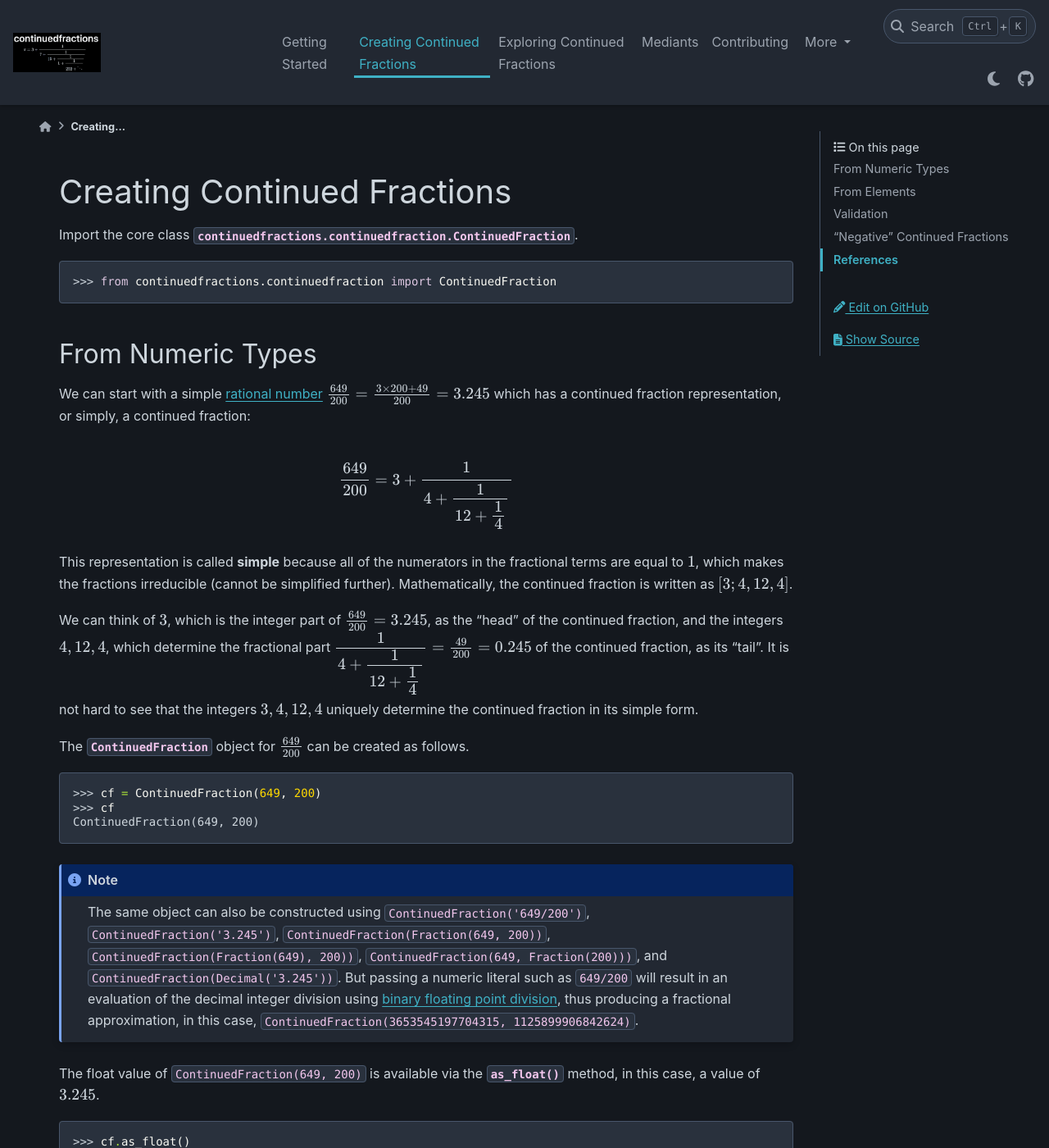
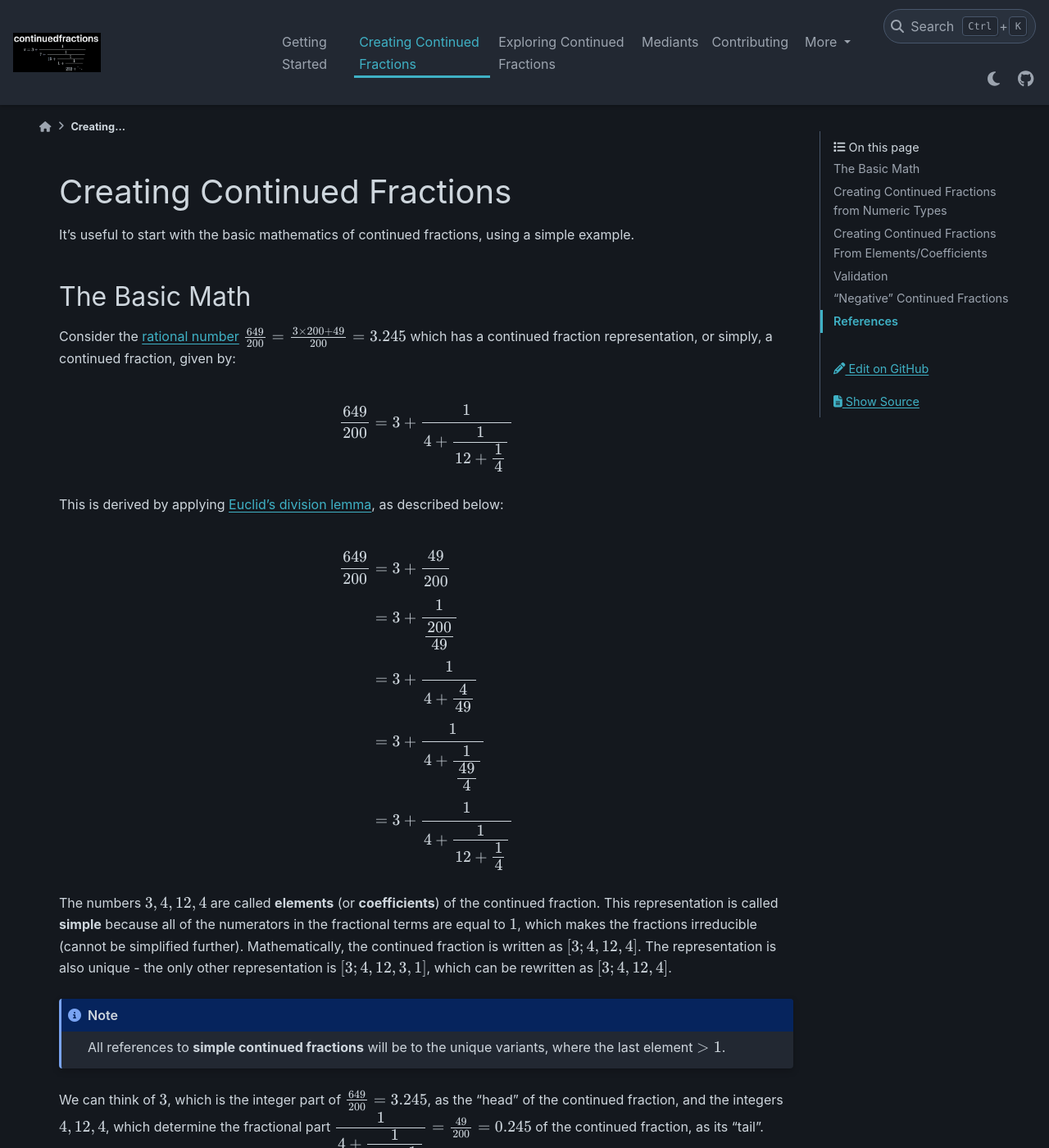
Before and after one commit to sr-murthy/continuedfractions, a Sphinx documentation site: the page built from docs/sources/creating-continued-fractions.rst, in a window 1280 px wide and 1400 px high. Shown: the whole window at 82% size. Built offline with Sphinx 7.4.7 and the PyData theme 0.15.4, drawn with Linux system fonts in a browser that asks for light colours; nearby versions of some CDN libraries; the version number could not be read and is left out; some of the changed text lies outside the part shown.

Commit message:
docs: some more tweaks and improvements

```diff
--- a/docs/sources/creating-continued-fractions.rst
+++ b/docs/sources/creating-continued-fractions.rst
@@ -1,28 +1,50 @@
 ============================
 Creating Continued Fractions
 ============================
+
+It's useful to start with the basic mathematics of continued fractions, using a simple example.
+
+.. _creating-continued-fractions.basic-math:
+
+The Basic Math
+==============
+
+Consider the `rational number <https://en.wikipedia.org/wiki/Rational_number>`_ :math:`\frac{649}{200} = \frac{3 \times 200 + 49}{200} = 3.245` which has a continued fraction representation, or simply, a continued fraction, given by:
+
+.. math::
+
+   \frac{649}{200} = 3 + \cfrac{1}{4 + \cfrac{1}{12 + \cfrac{1}{4}}}
+
+This is derived by applying `Euclid's division lemma <https://en.wikipedia.org/wiki/Euclidean_division#Division_theorem>`_, as described below:
+
+.. math::
+
+   \begin{align}
+   \frac{649}{200} &= 3 + \cfrac{49}{200} \\
+                   &= 3 + \cfrac{1}{\cfrac{200}{49}} \\
+                   &= 3 + \cfrac{1}{4 + \cfrac{4}{49}} \\
+                   &= 3 + \cfrac{1}{4 + \cfrac{1}{\cfrac{49}{4}}} \\
+                   &= 3 + \cfrac{1}{4 + \cfrac{1}{12 + \cfrac{1}{4}}}
+   \end{align}
+
+The numbers :math:`3, 4, 12, 4` are called **elements** (or **coefficients**) of the continued fraction. This representation is called **simple** because all of the numerators in the fractional terms are equal to :math:`1`, which makes the fractions irreducible (cannot be simplified further). Mathematically, the continued fraction is written as :math:`[3; 4, 12, 4]`. The representation is also unique - the only other representation is :math:`[3; 4, 12, 3, 1]`, which can be rewritten as :math:`[3; 4, 12, 4]`.
+
+.. note::
+
+   All references to **simple continued fractions** will be to the unique variants, where the last element :math:`> 1`.
+
+We can think of :math:`3`, which is the integer part of :math:`\frac{649}{200} = 3.245`, as the "head" of the continued fraction, and the integers :math:`4, 12, 4`, which determine the fractional part :math:`\cfrac{1}{4 + \cfrac{1}{12 + \cfrac{1}{4}}} = \frac{49}{200} = 0.245` of the continued fraction, as its "tail".
+
+.. _creating-continued-fractions.from-numeric-types:
+
+Creating Continued Fractions from Numeric Types
+===============================================
 
 Import the core class :py:class:`continuedfractions.continuedfraction.ContinuedFraction`.
 
 .. code:: python
 
    >>> from continuedfractions.continuedfraction import ContinuedFraction
-
-.. _creating-continued-fractions.from-numeric-types:
-
-From Numeric Types
-==================
-
-We can start with a simple `rational number <https://en.wikipedia.org/wiki/Rational_number>`_ :math:`\frac{649}{200} = \frac{3 \times 200 + 49}{200} = 3.245` which
-has a continued fraction representation, or simply, a continued fraction:
-
-.. math::
-
-   \frac{649}{200} = 3 + \cfrac{1}{4 + \cfrac{1}{12 + \cfrac{1}{4}}}
-
-This representation is called **simple** because all of the numerators in the fractional terms are equal to :math:`1`, which makes the fractions irreducible (cannot be simplified further). Mathematically, the continued fraction is written as :math:`[3; 4, 12, 4]`.
-
-We can think of :math:`3`, which is the integer part of :math:`\frac{649}{200} = 3.245`, as the "head" of the continued fraction, and the integers :math:`4, 12, 4`, which determine the fractional part :math:`\cfrac{1}{4 + \cfrac{1}{12 + \cfrac{1}{4}}} = \frac{49}{200} = 0.245` of the continued fraction, as its "tail". It is not hard to see that the integers :math:`3, 4, 12, 4` uniquely determine the continued fraction in its simple form.
 
 The :py:class:`~continuedfractions.continuedfraction.ContinuedFraction` object for :math:`\frac{649}{200}` can be created as follows.
 
@@ -79,8 +101,8 @@ However, in the :ref:`next section <creating-continued-fractions.from-elements>`
 
 .. _creating-continued-fractions.from-elements:
 
-From Elements
-=============
+Creating Continued Fractions From Elements/Coefficients
+=======================================================
 
 Continued fractions can also be constructed from sequences of elements, using the :py:meth:`~continuedfractions.continuedfraction.ContinuedFraction.from_elements` class method.
 
@@ -265,7 +287,7 @@ A number of examples are given below of validation passes and fails.
 “Negative” Continued Fractions
 ==============================
 
-Continued fractions representations for negative numbers are valid, provided we use `Euclidean integer division <https://en.wikipedia.org/wiki/Continued_fraction#Calculating_continued_fraction_representations>`_ to calculate the elements of the representation, by starting with the integer part of the number, and then calculating the remaining elements for the fractional part with the successive quotients and remainders obtained in each division step. For example, :math:`\frac{-415}{93} = \frac{-5 \times 93 + 50}{93}` has the simple continued fraction :math:`[-5; 1, 1, 6, 7]`:
+Continued fractions representations for negative numbers are valid, provided we use `Euclidean integer division <https://en.wikipedia.org/wiki/Continued_fraction#Calculating_continued_fraction_representations>`_ to calculate the elements of the representation, by starting with the integer part of the number, and then calculating the remaining elements for the fractional part with the successive quotients and remainders obtained in each division step. For example, :math:`\frac{-415}{93} = \frac{-5 \times 93 + 50}{93}` has the (unique) simple continued fraction :math:`[-5; 1, 1, 6, 7]`:
 
 .. math::
 
@@ -277,7 +299,7 @@ Compare this with :math:`[4; 2, 6, 7]`, which is the simple continued fraction o
 
    \frac{415}{93} = 4 + \cfrac{1}{2 + \cfrac{1}{6 + \cfrac{1}{7}}}
 
-To understand the difference in the sequence of elements between a "positive" and "negative" continued fraction, more generally, we can start by applying `Euclid's division lemma <https://en.wikipedia.org/wiki/Euclidean_division#Division_theorem>`_ to a positive rational number :math:`\frac{a}{b}`, with :math:`a, b` coprime (no common divisors except :math:`1`), and :math:`[a_0;a_1,\ldots,a_n]` as the simple continued fraction. The lemma implies that there are unique, positive integers :math:`q, v`, with :math:`0 < v < b`, such that :math:`a = qb + v`. Then:
+To understand the difference in the sequence of elements between a "positive" and "negative" continued fraction, more generally, we can start by applying `Euclid's division lemma <https://en.wikipedia.org/wiki/Euclidean_division#Division_theorem>`_ to a positive rational number :math:`\frac{a}{b}`, with :math:`a, b` coprime (no common divisors except :math:`1`), and :math:`[a_0;a_1,\ldots,a_n]` as the simple continued fraction (:math:`a_n > 1`). The lemma implies that there are unique, positive integers :math:`q, v`, with :math:`0 < v < b`, such that :math:`a = qb + v`. Then:
 
 .. math::
 
@@ -292,7 +314,7 @@ where :math:`R_1 = [a_1; a_2, \ldots, a_n] = \frac{b}{v}` is an :math:`(n - 1)`-
 
 .. note::
 
-   If :math:`a < b` then :math:`a_0 = q = 0` and :math:`v = a` and :math:`\frac{a}{b}` has the simple continued fraction :math:`[0; a_0, a_1, \ldots, a_n]`, where :math:`[a_0, a_1, \ldots, a_n]` is the simple continued fraction of :math:`\frac{b}{a} > 1`.
+   For integers :math:`0 < a < b`, if :math:`\frac{b}{a} > 1` has a simple continued fraction :math:`[a_0; a_1, \ldots, a_n]`, then :math:`0 < \frac{a}{b} < 1` has an "inverted" simple continued fraction :math:`[0; a_0, a_1, \ldots, a_n]`. Both are unique if :math:`a_n > 1`.
 
 We can write :math:`-a = -(qb + v)` as:
 
@@ -319,9 +341,9 @@ where :math:`R_1 - 1 = [a_1 - 1;a_2,\ldots, a_n]` and :math:`\frac{1}{R_1 - 1} =
 
    If the last element :math:`a_n = 1` then :math:`[a_0; a_1, \ldots, a_n] = [a_0;a_1,\ldots,a_{n - 1} + 1]` is of order :math:`(n - 1)`. So in the representation :math:`[-(q + 1); 1, a_1 - 1, a_2, a_3,\ldots, a_n]` above for :math:`-\frac{a}{b}`, if :math:`a_1 = 2` then :math:`a_1 - 1 = 1` and the segment :math:`[-(q + 1); 1, a_1 - 1] = [-(q + 1); 1, 1] = [-(q + 1); 2]` is of order :math:`1`.
 
-If :math:`\bar{R}_1` denotes the remainder :math:`[1, a_1 - 1, a_2, a_3,\ldots, a_n]` in the representation above for :math:`-\frac{a}{b}` then :math:`\bar{R}_1` is an :math:`(n + 1)`-order simple continued fraction. A special case is when :math:`a_1 = 1`: in this case :math:`a_0 = -1` and :math:`\bar{R}_1 = [a_2 + 1, a_3, \ldots, a_n]` is an :math:`(n - 1)`-order simple continued fraction. Note that this special case applies when :math:`0 < a < b`, :math:`[0; a_0 = q, a_1,\ldots, a_n]` is the inversion of the simple continued fraction for :math:`\frac{b}{a} > 1`.
+If :math:`\bar{R}_1` denotes the :ref:`remainder <exploring-continued-fractions.remainders>` :math:`[1; a_1 - 1, a_2, a_3,\ldots, a_n]` in the representation above for :math:`-\frac{a}{b}` then :math:`\bar{R}_1` is an :math:`(n + 1)`-order, simple continued fraction. A special case is when :math:`a_1 = 1`: in this case :math:`a_0 = -1` and :math:`\bar{R}_1 = [a_2 + 1; a_3, \ldots, a_n]` is an :math:`(n - 1)`-order simple continued fraction. Note that this special case also applies when :math:`0 < a < b`.
 
-Thus, we can say that if :math:`[a_0;a_1,\ldots,a_n]` is the :math:`n`-order simple continued fraction of a positive rational number :math:`\frac{a}{b}` then :math:`-\frac{a}{b}` has the simple continued fraction:
+Thus, we can say that if :math:`[a_0; a_1,\ldots, a_n]` is the :math:`n`-order simple continued fraction of a positive rational number :math:`\frac{a}{b}` then :math:`-\frac{a}{b}` has :math:`(n - 1)`- and :math:`(n + 1)`-order simple continued fractions given by:
 
 .. math::
 
@@ -330,8 +352,6 @@ Thus, we can say that if :math:`[a_0;a_1,\ldots,a_n]` is the :math:`n`-order sim
          [-(a_0 + 1); a_2 + 1, a_3,\ldots, a_n], & a_1 = 1  \\
          [-(a_0 + 1); 1, a_1 - 1, a_2, a_3,\ldots, a_n], & a_1 > 1
       \end{cases}
-
-
 
 As :math:`n \to \infty` then :math:`\lim_{n \to \infty} [a_0;a_1,\ldots,a_n] = [a_0;a_1,\ldots]` represents an irrational number, and the same relations hold.
 
```
Also changed, not shown: other parts of docs/sources/creating-continued-fractions.rst (+6 -5 lines).
